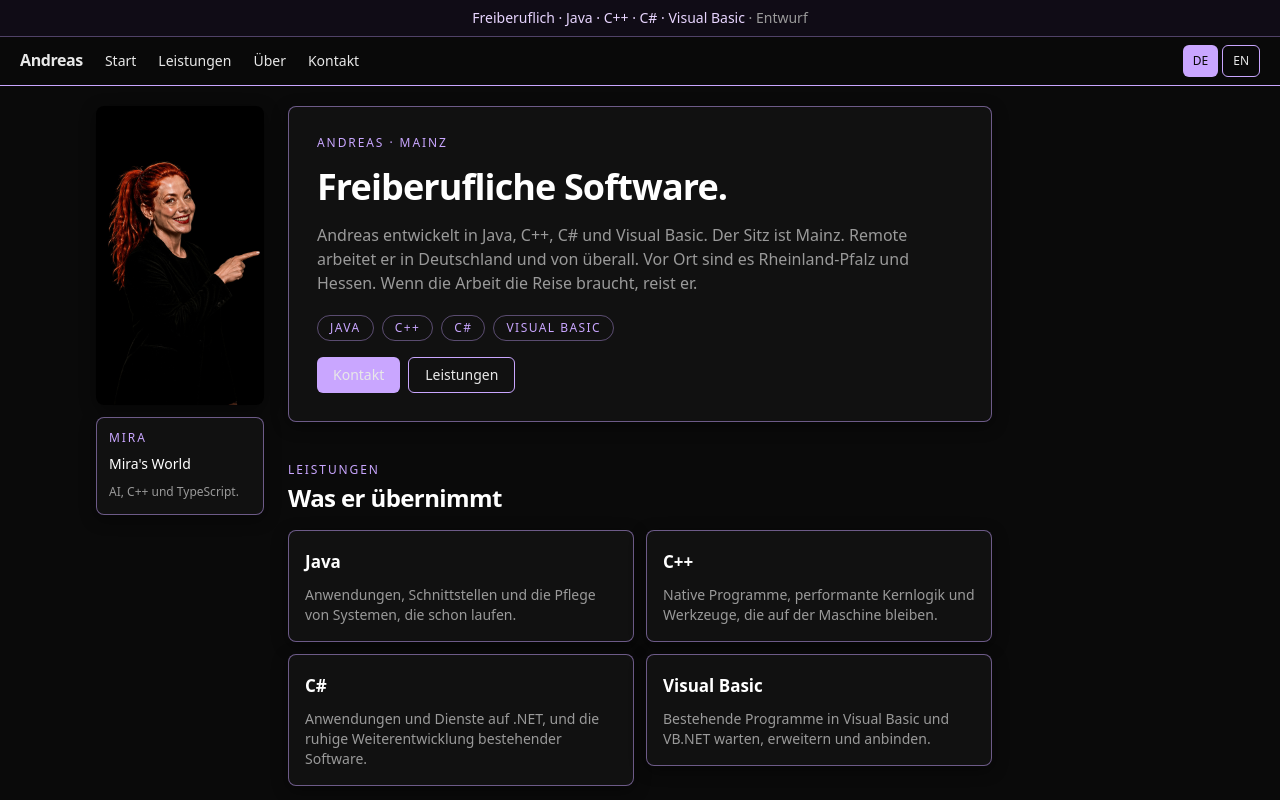
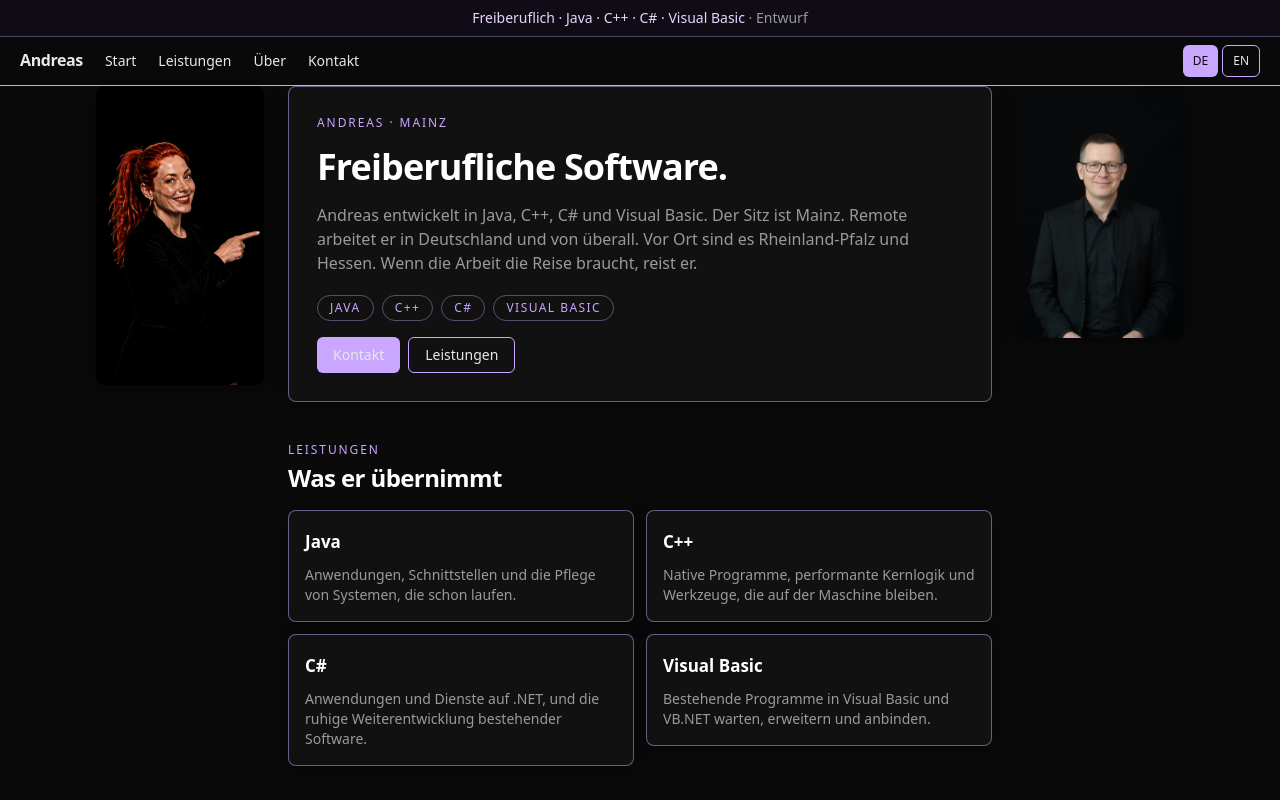
Before and after one commit to TheWhiteWitchTM/andreas, a Next.js app: page / in a window 1280 px wide. Shown: the top 800 px of the page. Built offline with nearby package versions, Linux system fonts and the light colour scheme.

Commit message:
Match the White Witch reading column, with Andreas on the right.
The text stays in the same 720px column between Mira and Andreas.

```diff
--- a/app/globals.css
+++ b/app/globals.css
@@ -55,7 +55,7 @@ a {
   @apply text-xs font-medium uppercase tracking-[0.16em] text-accent;
 }
 
-/* Three columns, same frame as The White Witch: Mira, the reading text, the topic.
+/* Three columns, same frame as The White Witch: Mira, the reading text, Andreas.
    Sticky stays on the inner box. Sticky on the flex item crushed the article. */
 .page-frame {
   flex: 1 0 auto;
@@ -66,7 +66,7 @@ a {
   max-width: 1120px;
   width: 100%;
   margin: 0 auto;
-  padding: 1.25rem 1rem 2rem;
+  padding: 0 1rem 3rem;
   box-sizing: border-box;
 }
 
--- a/components/SideLeft.tsx
+++ b/components/SideLeft.tsx
@@ -1,18 +1,12 @@
 "use client"
 
-import { usePathname } from "next/navigation"
-import { dictionary } from "@/lib/i18n"
-import { splitPath } from "@/lib/routes"
 import { person, withBase } from "@/lib/site"
 
 export function SideLeft() {
-  const { lang } = splitPath(usePathname())
-  const copy = dictionary[lang]
-
   return (
     <aside className="side-rail" aria-label="Mira">
       <div className="side-stick">
-        <a href={person.mira} target="_blank" rel="noopener noreferrer" className="block">
+        <a href={person.mira} target="_blank" rel="noopener noreferrer">
           <img
             src={withBase("/mira.jpg")}
             alt="Mira, smiling, red hair in a ponytail, black jacket, pointing."
@@ -20,11 +14,6 @@ export function SideLeft() {
             height={1792}
           />
         </a>
-        <a href={person.mira} target="_blank" rel="noopener noreferrer" className="frame mt-3 block p-3">
-          <p className="kicker">{copy.sideMiraKicker}</p>
-          <p className="mt-2 text-sm font-medium text-white">{person.miraName}</p>
-          <p className="mt-2 text-xs leading-5 text-muted">{copy.sideMiraText}</p>
-        </a>
       </div>
     </aside>
   )
--- a/components/SideRight.tsx
+++ b/components/SideRight.tsx
@@ -1,164 +1,18 @@
 "use client"
 
-import Link from "next/link"
 import { usePathname } from "next/navigation"
-import { useEffect, useState } from "react"
 import { dictionary } from "@/lib/i18n"
-import { keyFromPath, localize, splitPath } from "@/lib/routes"
-import { person, portrait, serviceAnchors, withBase } from "@/lib/site"
-
-type RailMode = "portrait" | "services" | "reach" | "mira" | "contact"
-
-function fallbackFor(pathname: string): RailMode {
-  const page = keyFromPath(pathname)
-  if (page === "services") return "services"
-  if (page === "contact") return "contact"
-  return "portrait"
-}
+import { splitPath } from "@/lib/routes"
+import { portrait, withBase } from "@/lib/site"
 
 export function SideRight() {
-  const pathname = usePathname()
-  const { lang } = splitPath(pathname)
+  const { lang } = splitPath(usePathname())
   const copy = dictionary[lang]
-  const fallback = fallbackFor(pathname)
-  const [seenPath, setSeenPath] = useState(pathname)
-  const [mode, setMode] = useState<RailMode>(fallback)
-  if (seenPath !== pathname) {
-    setSeenPath(pathname)
-    setMode(fallback)
-  }
-
-  useEffect(() => {
-    const main = document.getElementById("main")
-    const nodes = main ? [...main.querySelectorAll<HTMLElement>("[data-rail]")] : []
-    if (!nodes.length) return
-
-    const visible = new Map<string, number>()
-    const apply = () => {
-      if (!visible.size) {
-        setMode(fallback)
-        return
-      }
-      const next = [...visible.entries()].sort((a, b) => a[1] - b[1])[0][0]
-      if (next === "services" || next === "reach" || next === "mira" || next === "contact" || next === "portrait") {
-        setMode(next)
-      }
-    }
-
-    const observer = new IntersectionObserver(
-      (entries) => {
-        for (const entry of entries) {
-          const id = entry.target.getAttribute("data-rail")
-          if (!id) continue
-          if (entry.isIntersecting) visible.set(id, entry.boundingClientRect.top)
-          else visible.delete(id)
-        }
-        apply()
-      },
-      { rootMargin: "-12% 0px -55% 0px", threshold: [0, 0.15, 0.4] },
-    )
-
-    for (const node of nodes) observer.observe(node)
-    return () => observer.disconnect()
-  }, [pathname, fallback])
-
-  const label =
-    mode === "services" ? copy.nav.services : mode === "reach" ? copy.home.reachTitle : mode === "mira" ? copy.home.miraTitle : mode === "contact" ? copy.nav.contact : "Andreas"
 
   return (
-    <aside className="side-rail" aria-label={label}>
+    <aside className="side-rail" aria-label="Andreas">
       <div className="side-stick">
-        <div key={mode} className="rail-swap">
-          {mode === "portrait" || mode === "contact" ? (
-            <img
-              src={withBase(portrait.src)}
-              alt={copy.portraitAlt}
-              width={portrait.width}
-              height={portrait.height}
-            />
-          ) : null}
-
-          {mode === "portrait" ? (
-            <>
-              <p className="mt-3 text-sm font-medium text-accent">Andreas</p>
-              <p className="rail-text">{copy.sideRole}</p>
-              <p className="rail-text">{copy.sidePlace}</p>
-              <ul className="rail-links">
-                <li>
-                  <Link href={localize(lang, "contact")}>{copy.nav.contact}</Link>
-                </li>
-                {person.email ? (
-                  <li>
-                    <a href={`mailto:${person.email}`}>{copy.contact.mail}</a>
-                  </li>
-                ) : null}
-              </ul>
-            </>
-          ) : null}
-
-          {mode === "contact" ? (
-            <>
-              <p className="kicker mt-3">{copy.contact.kicker}</p>
-              <p className="mt-2 text-sm font-medium leading-5 text-white">{copy.contact.title}</p>
-              <ul className="rail-links">
-                {copy.contact.facts.map((item) => (
-                  <li key={item.title}>
-                    <span className="text-white">{item.title}</span>
-                    <span className="rail-text mt-0 block">{item.text}</span>
-                  </li>
-                ))}
-                {person.email ? (
-                  <li>
-                    <a href={`mailto:${person.email}`}>{copy.contact.mail}</a>
-                  </li>
-                ) : null}
-              </ul>
-            </>
-          ) : null}
-
-          {mode === "services" ? (
-            <>
-              <p className="kicker">{copy.services.kicker}</p>
-              <ul className="rail-links">
-                {copy.services.items.map((item, index) => (
-                  <li key={item.title}>
-                    <Link href={`${localize(lang, "services")}#${serviceAnchors[index]}`}>{item.title}</Link>
-                  </li>
-                ))}
-              </ul>
-            </>
-          ) : null}
-
-          {mode === "reach" ? (
-            <>
-              <p className="kicker">{copy.home.reachKicker}</p>
-              <p className="mt-2 text-sm font-medium leading-5 text-white">{copy.home.reachTitle}</p>
-              <ul className="rail-links">
-                {copy.home.reach.map((item) => (
-                  <li key={item.title}>
-                    <span className="text-white">{item.title}</span>
-                    <span className="rail-text mt-0 block">{item.text}</span>
-                  </li>
-                ))}
-              </ul>
-            </>
-          ) : null}
-
-          {mode === "mira" ? (
-            <>
-              <p className="kicker">{copy.home.miraKicker}</p>
-              <p className="mt-2 text-sm font-medium leading-5 text-white">{copy.home.miraTitle}</p>
-              <p className="rail-text">{copy.home.miraText}</p>
-              <ul className="rail-links">
-                <li>
-                  <a href={person.mira} target="_blank" rel="noopener noreferrer">
-                    {copy.home.miraLink}
-                  </a>
-                </li>
-              </ul>
-            </>
-          ) : null}
-        </div>
+        <img src={withBase(portrait.src)} alt={copy.portraitAlt} width={portrait.width} height={portrait.height} />
       </div>
     </aside>
   )
```
